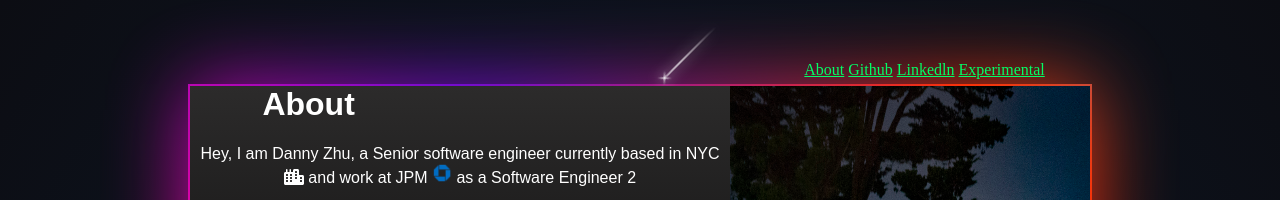
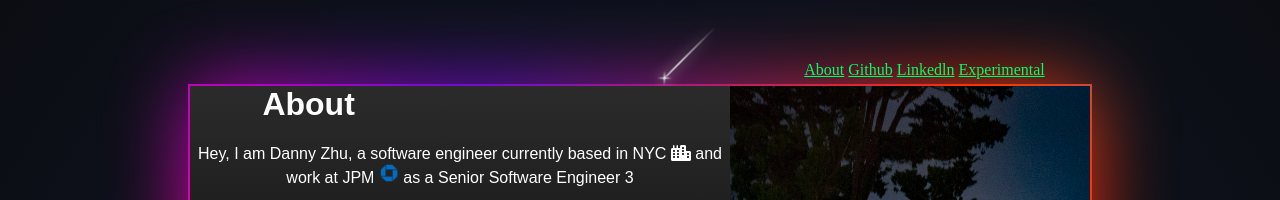
Before and after one commit to HiDannyZ/HiDannyZ.github.io, a Gatsby site: page / in a window 1280 px wide. Shown: the top 200 px of the page. Built offline with nearby package versions, Linux system fonts and the light colour scheme; Gatsby itself is replaced by a stand-in of ours.

Commit message:
Fixed incorrect edit

```diff
--- a/src/pages/index.tsx
+++ b/src/pages/index.tsx
@@ -198,7 +198,7 @@ const IndexPage: React.FC<PageProps> = () => {
       <div className="block glow">
         <img src={image} />
         <h1>About</h1>
-        <p> Hey, I am Danny Zhu, a Senior software engineer currently based in NYC <FontAwesomeIcon icon={faCity}/> and work at JPM <span className="jpmIcon"></span> as a Software Engineer 2 </p>
+        <p> Hey, I am Danny Zhu, a software engineer currently based in NYC <FontAwesomeIcon icon={faCity}/> and work at JPM <span className="jpmIcon"></span> as a Senior Software Engineer 3</p>
         <p> Since high school, I've spent many years programming new ideas and interests and worked as a Software Engineer at Amazon <span className="amazonIcon"></span>.</p>
         <p> Outside of programming, you will find me enjoying new foods, traveling, music, concerts, gaming, and in general exploring new things. </p>
         <br></br>
```
